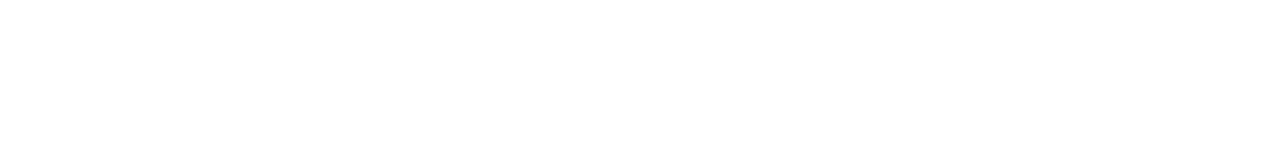
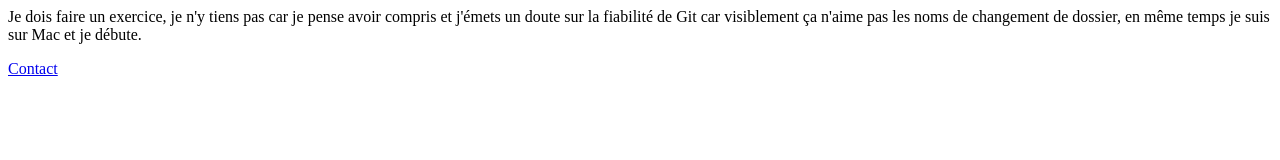
Before and after one commit to Owoln/exerciceORC, a plain HTML site: page formulaire-de-contact.html in a window 1280 px wide. Drawn offline with Linux system fonts and the light colour scheme.

Commit message:
Enrichissement des pages, pause café

```diff
--- a/formulaire-de-contact.html
+++ b/formulaire-de-contact.html
@@ -0,0 +1,9 @@
+<html>
+<head>
+<title>Une page pour un git...</title>
+</head>
+<body>
+<p>Je dois faire un exercice, je n'y tiens pas car je pense avoir compris et j'émets un doute sur la fiabilité de Git car visiblement ça n'aime pas les noms de changement de dossier, en même temps je suis sur Mac et je débute.</p>
+<a href="formulaire-de-contact.html">Contact</a>
+</body>
+</html>
```
Also changed, not shown: index.html (+3 -0 lines).
